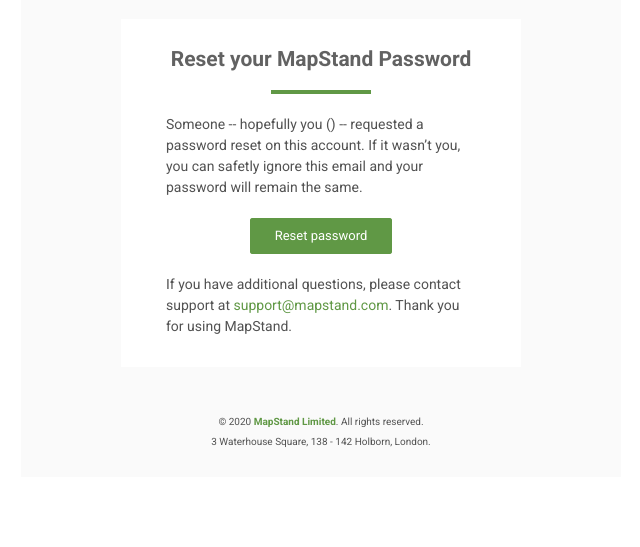
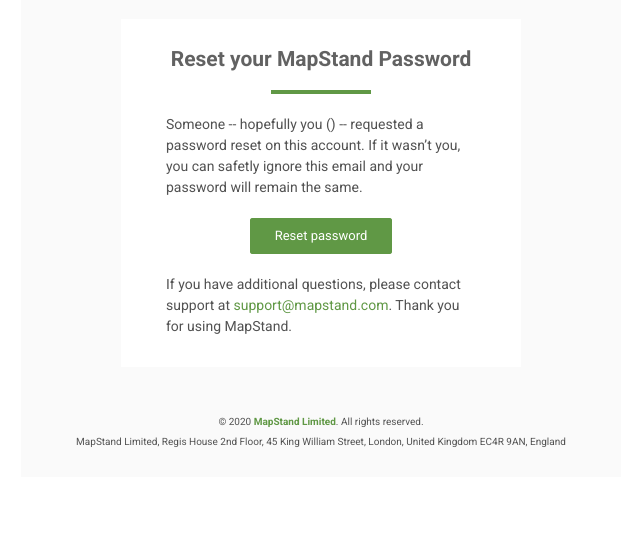
Before and after one commit to geosolutions-it/djam, a Django app: template project/apps/user_management/templates/registration/password_reset_email.html in a window 1280 px wide. Shown: the part 111-658 px from the top of the page, without its empty margins (319-959 px from the left). Run offline with Django 3.2, Linux system fonts and the light colour scheme; the template is opened without the code that fills it, so the values that code supplies are empty; parts of the project's set-up code (start-up, migrations or seed data) failed here and were passed over.

Commit message:
updated mapstand address in djam emails

```diff
--- a/project/apps/user_management/templates/registration/password_reset_email.html
+++ b/project/apps/user_management/templates/registration/password_reset_email.html
@@ -258,8 +258,9 @@
                 <table border="0" cellpadding="0" cellspacing="0" role="presentation" style="vertical-align:top;" width="100%">
                   <tr>
                     <td align="center" style="font-size:0px;padding:10px 25px;word-break:break-word;">
-                      <div style="font-family:Roboto, Arial;font-size:10px;line-height:1;text-align:center;color:#525252;">© 2020 <a href="https://www.mapstand.com" class="website" style="color: #609845; text-decoration: none; font-size: 10px; font-weight: bold;">MapStand Limited</a>. All rights reserved. <br><br>3 Waterhouse Square, 138 - 142 Holborn,
-                        London.</div>
+                      <div style="font-family:Roboto, Arial;font-size:10px;line-height:1;text-align:center;color:#525252;">© 2020
+                        <a href="https://www.mapstand.com" class="website" style="color: #609845; text-decoration: none; font-size: 10px; font-weight: bold;">MapStand Limited</a>. All rights reserved.
+                        <br><br>MapStand Limited, Regis House 2nd Floor, 45 King William Street, London, United Kingdom EC4R 9AN, England</div>
                     </td>
                   </tr>
                 </table>
--- a/project/apps/user_management/templates/user_management/activation_email.html
+++ b/project/apps/user_management/templates/user_management/activation_email.html
@@ -390,7 +390,7 @@
                         style="font-family:Roboto, Arial;font-size:10px;line-height:1;text-align:center;color:#525252;">
                         © 2020 <a href="https://www.mapstand.com" class="website"
                           style="color: #609845; text-decoration: none; font-size: 10px; font-weight: bold;">MapStand
-                          Limited</a>. All rights reserved. <br><br>3 Waterhouse Square, 138 - 142 Holborn, London.
+                          Limited</a>. All rights reserved. <br><br>MapStand Limited, Regis House 2nd Floor, 45 King William Street, London, United Kingdom EC4R 9AN, England
                       </div>
 
                     </td>
```
Also changed, not shown: 2 other files.
